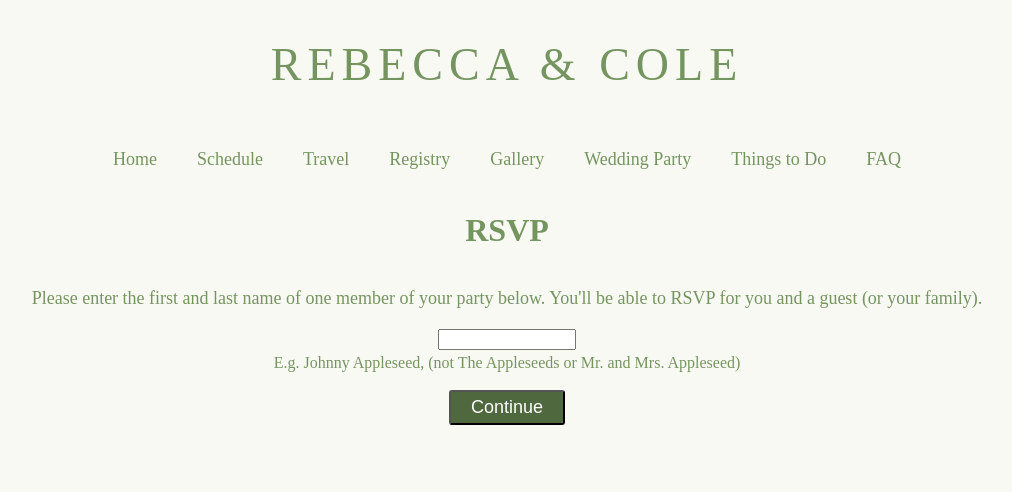
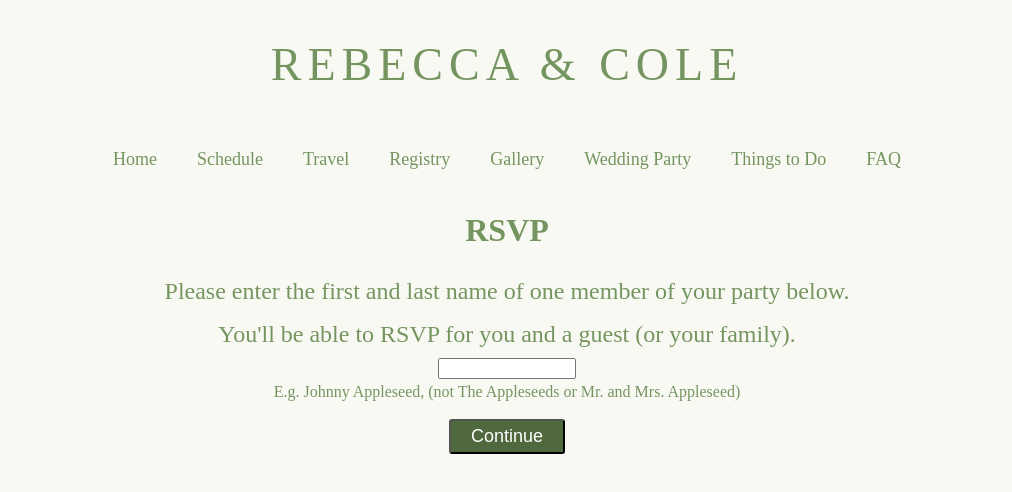
Before and after one commit to colecrum26/wedding, a React (Create React App) app in the folder wedding-website/: page /rsvp in a window 1280 px wide. Shown: the top 492 px of the page, without its empty margins (133-1145 px from the left). Built offline with nearby package versions, Linux system fonts and the light colour scheme; no server answers.

Commit message:
minor style/layout updates; added RSVP btn to all pages

```diff
--- a/wedding-website/src/App.css
+++ b/wedding-website/src/App.css
@@ -136,6 +136,7 @@ li {
 .faux {
   background-color: var(--accent-darkGreen);
   color: white !important;
+  font-weight: 700;
   padding: 5px 20px;
   border-radius: 2px;
   box-shadow: 1.1px 1px 2px var(--accent-darkerGreen);
@@ -183,7 +184,6 @@ li {
 
 .activities {
   max-width: 600px;
-  margin: 12px;
 }
 .activities p {
   margin: 12px;
@@ -208,7 +208,9 @@ li {
 }
 
 .instructions {
-  font-size: 18px;
+  width: 800px;
+  text-align: center;
+  margin: 8px;
 }
 
 .question {
--- a/wedding-website/src/pages/faq.jsx
+++ b/wedding-website/src/pages/faq.jsx
@@ -1,4 +1,5 @@
 import Header from "../components/header";
+import RSVPButton from "../components/rsvpBtn";
 
 export default function FAQ() {
   return (
@@ -47,6 +48,7 @@ export default function FAQ() {
           </p>
         </div>
       </div>
+      <RSVPButton />
     </div>
   );
 }
--- a/wedding-website/src/pages/gallery.jsx
+++ b/wedding-website/src/pages/gallery.jsx
@@ -1,4 +1,5 @@
 import Header from "../components/header";
+import RSVPButton from "../components/rsvpBtn";
 
 export default function Gallery() {
   return (
@@ -7,6 +8,7 @@ export default function Gallery() {
       <div className="content-wrapper">
         <h3>Cute pics of us will go on this page!</h3>
       </div>
+      <RSVPButton />
     </div>
   );
 }
--- a/wedding-website/src/pages/home.jsx
+++ b/wedding-website/src/pages/home.jsx
@@ -22,8 +22,8 @@ export default function Home() {
             </NavLink>
           </div>
         </div>
+      </div>
       <RSVPButton />
-      </div>
     </div>
   );
 }
--- a/wedding-website/src/pages/registry.jsx
+++ b/wedding-website/src/pages/registry.jsx
@@ -1,4 +1,5 @@
 import Header from "../components/header";
+import RSVPButton from "../components/rsvpBtn";
 
 export default function Registry() {
   return (
@@ -7,6 +8,7 @@ export default function Registry() {
       <div className="content-wrapper">
         <h3>We'll post our registry here as soon as we finish building it!</h3>
       </div>
+      <RSVPButton />
     </div>
   );
 }
--- a/wedding-website/src/pages/rsvp.search.jsx
+++ b/wedding-website/src/pages/rsvp.search.jsx
@@ -1,5 +1,4 @@
 import { useEffect, useState } from "react";
-// import useNavigate;
 import Header from "../components/header";
 import RSVPRespond from "../components/rsvp.respond";
 
@@ -25,7 +24,6 @@ export default function RSVPSearch() {
   function handleSearch(e) {
     e.preventDefault();
     // reevaluate loop
-    // if g2f/l is blank, don't include
     for (let party of guestList) {
       if (`${party.g1_first} ${party.g1_last}` === searchedName ||
           `${party.g2_first} ${party.g2_last}` === searchedName
@@ -53,8 +51,9 @@ export default function RSVPSearch() {
       <div className="rsvp-dialogue">
         <p className="instructions">
           Please enter the first and last name of one member of your party
-          below. You'll be able to RSVP for you and a guest (or your family).
+          below.
         </p>
+        <p className="instructions">You'll be able to RSVP for you and a guest (or your family).</p>
         <form action="" >
           <div className="form-el-wrapper">
             <input
--- a/wedding-website/src/pages/schedule.jsx
+++ b/wedding-website/src/pages/schedule.jsx
@@ -1,4 +1,5 @@
 import Header from "../components/header";
+import RSVPButton from "../components/rsvpBtn";
 
 export default function Schedule() {
   return (
@@ -61,6 +62,7 @@ export default function Schedule() {
           </a>
         </div>
       </div>
+      <RSVPButton />
     </div>
   );
 }
--- a/wedding-website/src/pages/travel.jsx
+++ b/wedding-website/src/pages/travel.jsx
@@ -1,4 +1,5 @@
 import Header from "../components/header";
+import RSVPButton from "../components/rsvpBtn";
 import { NavLink } from "react-router-dom";
 
 export default function Travel() {
@@ -66,6 +67,7 @@ export default function Travel() {
           </NavLink>
         </div>
       </div>
+      <RSVPButton />
     </div>
   );
 }
--- a/wedding-website/src/pages/wparty.jsx
+++ b/wedding-website/src/pages/wparty.jsx
@@ -1,4 +1,5 @@
 import Header from "../components/header";
+import RSVPButton from "../components/rsvpBtn";
 
 export default function WeddingParty() {
   return (
@@ -42,6 +43,7 @@ export default function WeddingParty() {
           </ul>
         </div>
       </div>
+      <RSVPButton />
     </div>
   );
 }
```
Also changed, not shown: wedding-website/src/components/rsvp.respond.jsx (+0 -13 lines).
